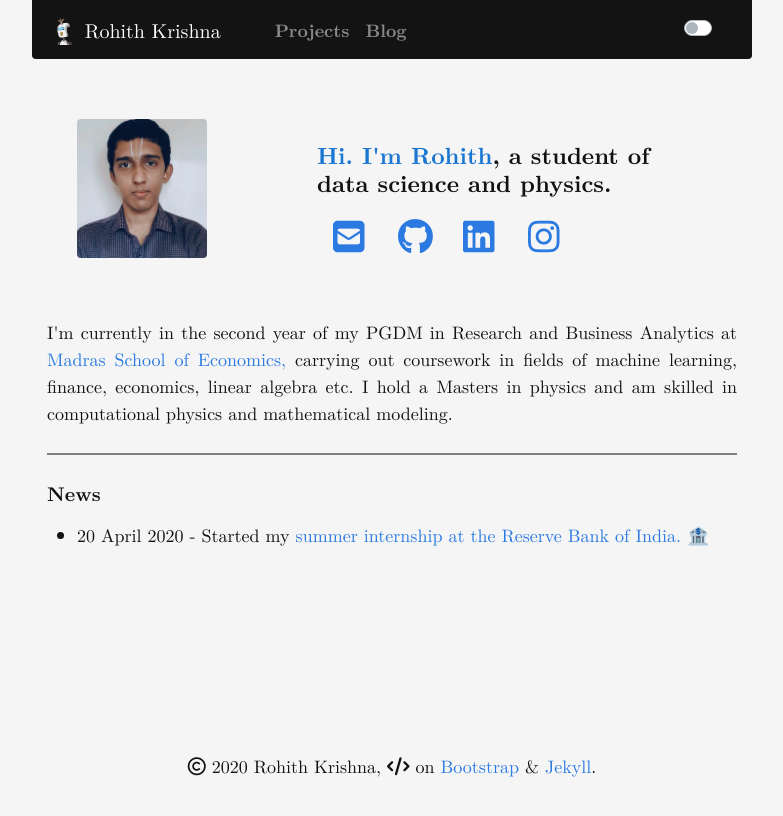
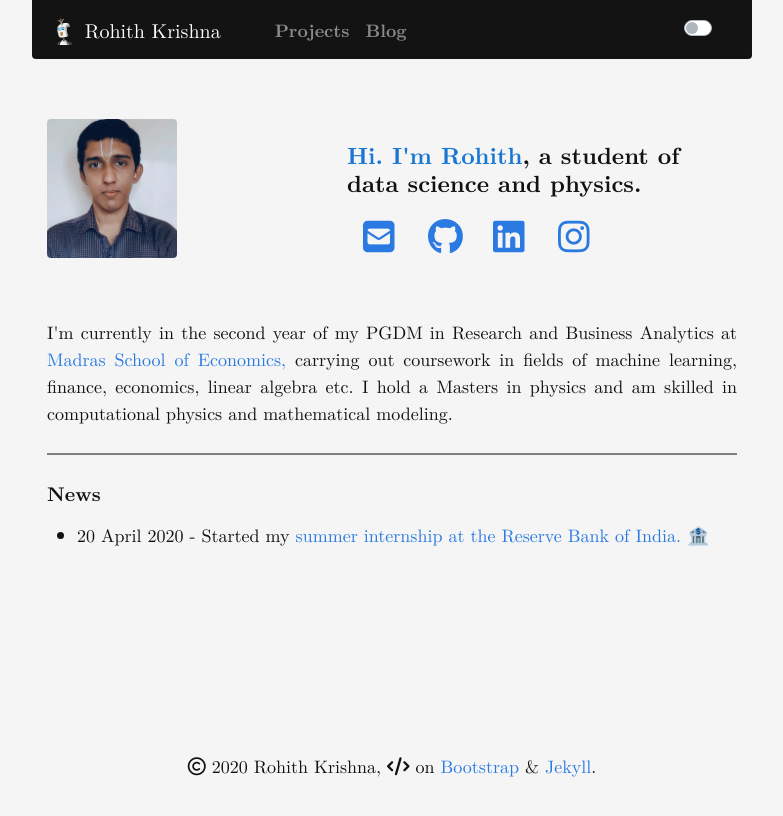
Before and after one commit to rohithmay/rohithmay.github.io, a Jekyll site: the page built from index.md, in a window 1280 px wide. Shown: the top 816 px of the page, without its empty margins (248-1031 px from the left). Built offline with Jekyll 4.4.1, drawn with Linux system fonts in a browser that asks for light colours; nearby versions of some CDN libraries; a style sheet for code colours, icons or effects is not loaded.

Commit message:
Update index.md

```diff
--- a/index.md
+++ b/index.md
@@ -8,7 +8,7 @@
 <br/>
           <div class="row">
 
-                  <div class="col col-3 ml-auto d-flex align-items-center">
+                  <div class="col col-4 ml-auto d-flex align-items-center">
                       <img style="margin: 0px 0 0px 0;"
                            id="gravatar-img"
                            src="images/pro-pic.jpg"
```
